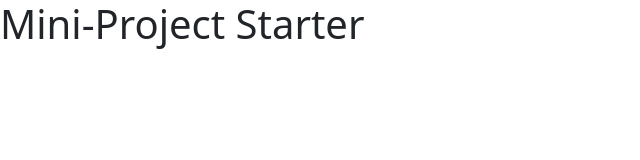
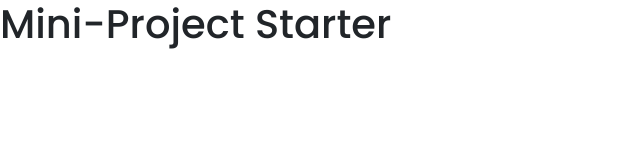
Before and after one commit to Natwara-Ponman/07_pricing_cards, a plain HTML site: page index.html in a window 1280 px wide. Shown: the whole page, without its empty margins (0-640 px from the left). Drawn offline with nearby package versions, Linux system fonts and the light colour scheme.

Commit message:
prepare font and icon

```diff
--- a/css/style.css
+++ b/css/style.css
@@ -0,0 +1,5 @@
+body {
+  font-family: "Poppins", sans-serif;
+  font-weight: 100;
+  font-style: normal;
+}
--- a/index.html
+++ b/index.html
@@ -4,11 +4,17 @@
     <meta charset="UTF-8" />
     <meta http-equiv="X-UA-Compatible" content="IE=edge" />
     <meta name="viewport" content="width=device-width, initial-scale=1.0" />
+    <link rel="stylesheet" href="https://cdn.jsdelivr.net/npm/bootstrap-icons@1.13.1/font/bootstrap-icons.min.css">
     <link rel="stylesheet" href="css/bootstrap.min.css" />
     <link rel="stylesheet" href="css/style.css" />
+    <link rel="preconnect" href="https://fonts.googleapis.com">
+    <link rel="preconnect" href="https://fonts.gstatic.com" crossorigin>
+    <link href="https://fonts.googleapis.com/css2?family=Poppins:ital,wght@0,100;0,200;0,300;0,400;0,500;0,600;0,700;0,800;0,900;1,100;1,200;1,300;1,400;1,500;1,600;1,700;1,800;1,900&display=swap" rel="stylesheet">
     <title>PricingCards</title>
+
   </head>
   <body>
+
     <h1>Mini-Project Starter</h1>
 
     <script src="js/bootstrap.bundle.min.js"></script>
```
